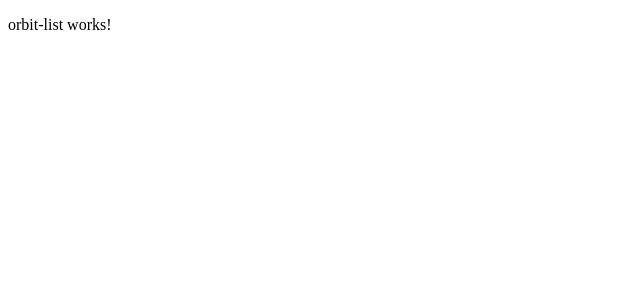
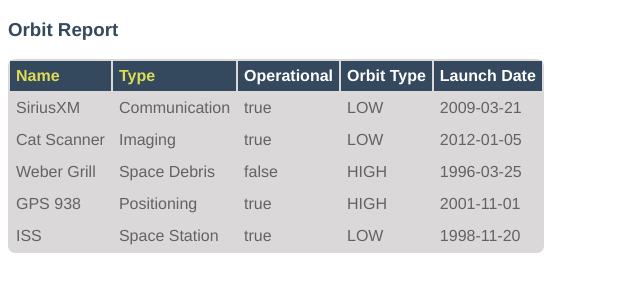
Before and after one commit to Dche875/orbit-report, an Angular app: page / in a window 1280 px wide. Shown: the top 300 px of the page, without its empty margins (0-640 px from the left). Built offline with nearby package versions, Linux system fonts and the light colour scheme.

Commit message:
Created and displayed table of satellites and added CSS to table (pt.4 Assignment 6)

```diff
--- a/src/app/app.component.css
+++ b/src/app/app.component.css
@@ -0,0 +1,13 @@
+.search-form {
+    margin-bottom: 40px;
+}
+
+button {
+    margin-left: 10px;
+    color: #fff;
+    background-color: #009b25;
+    border-radius: 4px;
+    padding: 2px 5px;
+    font-size: 18px;
+    cursor: pointer;
+}
--- a/src/app/orbit-list/orbit-list.component.css
+++ b/src/app/orbit-list/orbit-list.component.css
@@ -0,0 +1,28 @@
+.sortable {
+    cursor: pointer;
+    color: #dd5;
+}
+
+.warning {
+    background-color: #475847;
+}
+
+table {
+  color: rgb(99, 99, 99);
+  border-radius: 7px;
+  overflow: hidden;
+  margin: 12px 0;
+  min-width: 300px;
+  background: #dad8d8;
+}
+
+.header-row {
+    background: #34495E;
+    color: #fff
+}
+
+th, td {
+    text-align: left;
+    margin: 5px 10px;
+    padding: 6px;
+}
--- a/src/app/orbit-list/orbit-list.component.html
+++ b/src/app/orbit-list/orbit-list.component.html
@@ -1 +1,18 @@
-<p>orbit-list works!</p>
+<h3>Orbit Report</h3>
+<table>
+   <tr class="header-row">
+      <th class="sortable">Name</th>
+      <th class="sortable">Type</th>
+      <th>Operational</th>
+      <th>Orbit Type</th>
+      <th>Launch Date</th>
+   </tr>
+   <!-- TODO: put <tr *ngFor=""></tr> here -->
+   <tr *ngFor ="let satellite of satellites">
+       <td>{{satellite.name}}</td>
+       <td>{{satellite.type}}</td>
+       <td>{{satellite.operational}}</td>
+       <td>{{satellite.orbitType}}</td>
+       <td>{{satellite.launchDate}}</td>
+    </tr>
+</table>
--- a/src/index.html
+++ b/src/index.html
@@ -1,6 +1,16 @@
 <!doctype html>
 <html lang="en">
 <head>
+  <style>
+    body {
+      font-family: 'Helvetica', 'Courier';
+    }
+
+    h3 {
+        color: #34495E;
+    }
+  </style>
+
   <meta charset="utf-8">
   <title>OrbitReport</title>
   <base href="/">
```
